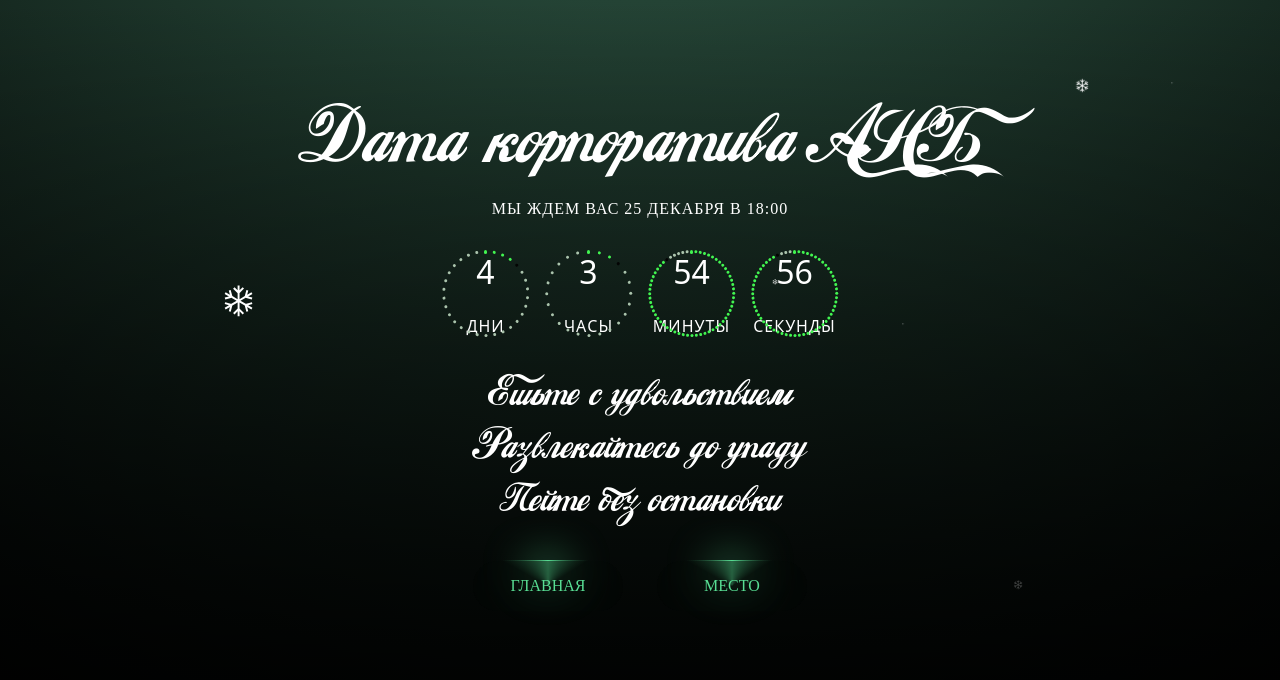
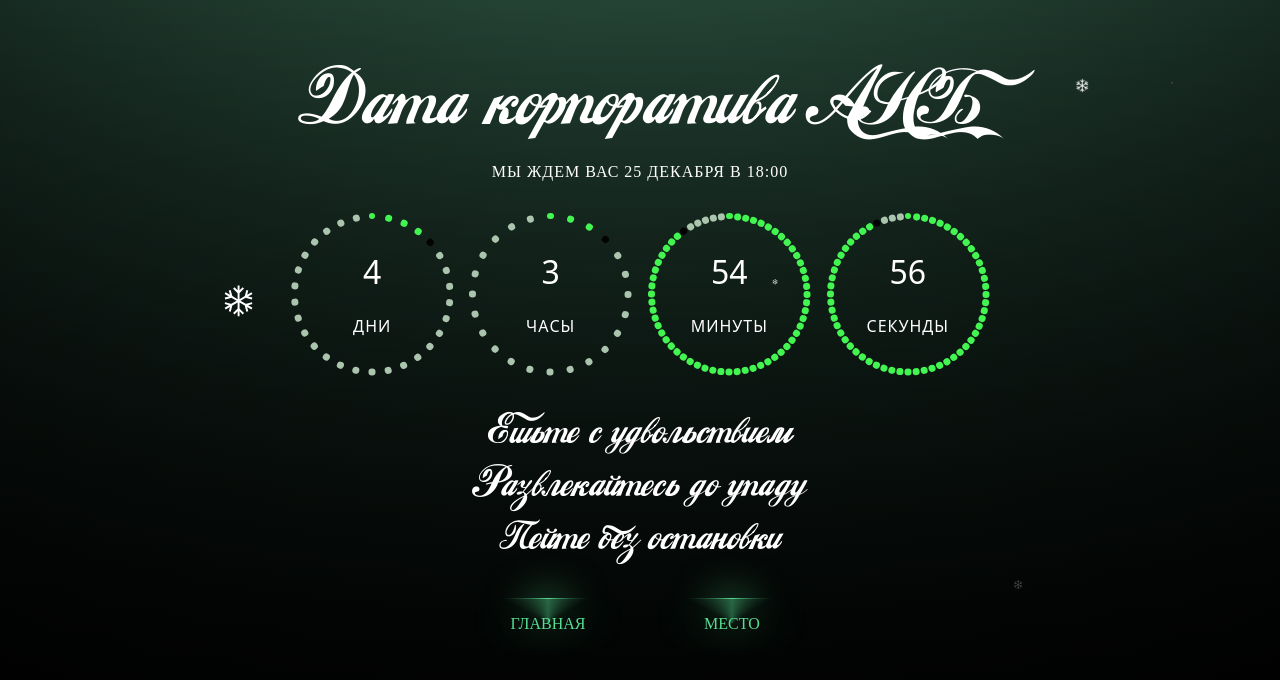
Before and after one commit to skillup23/anb-new-year-2024, a plain HTML site: page date.html in a window 1280 px wide. Drawn offline with nearby package versions, Linux system fonts and the light colour scheme; a script that the page names is missing.

Commit message:
Версия 0.25

```diff
--- a/assets/css/time.css
+++ b/assets/css/time.css
@@ -44,7 +44,7 @@
 .countdown .text {
   text-transform: uppercase;
   font-size: 1rem;
-  /* margin: 0 40px; */
+  margin: 0 40px;
 }
 
 .countdown .dot {
```
